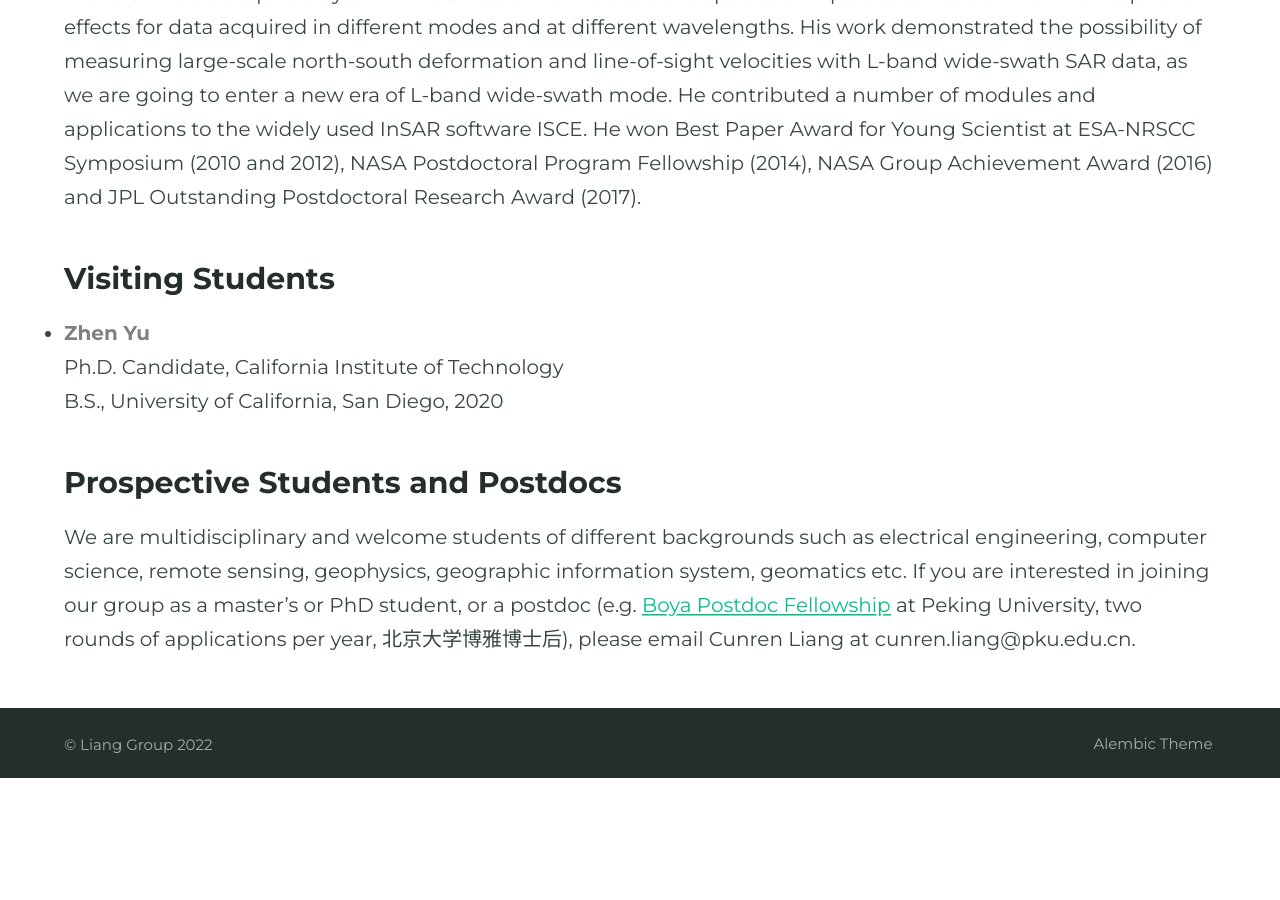
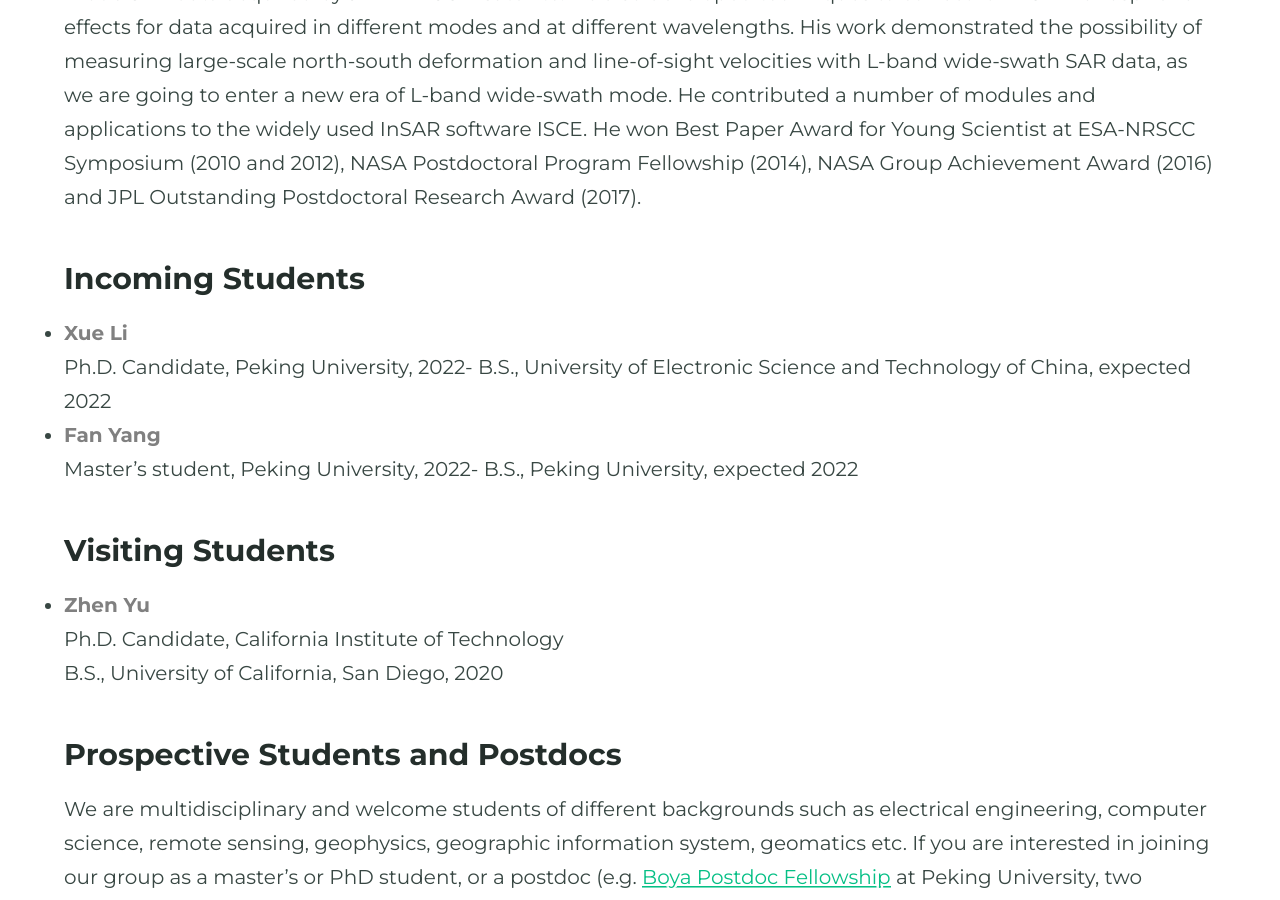
Before and after one commit to CunrenLiang/cunrenliang.github.io, a Jekyll site: the page built from people.md, in a window 1280 px wide and 900 px high, scrolled down 577 px. Built offline with Jekyll 4.4.1, drawn with Linux system fonts in a browser that asks for light colours; some web fonts are replaced; before the commit the page ends 1355 px from its top, so only the background shows below that.

Commit message:
Update people.md

```diff
--- a/people.md
+++ b/people.md
@@ -9,6 +9,17 @@ title: People
 
 Cunren Liang mainly works on Synthetic Aperture Radar (SAR) signal processing, interferometry (InSAR), remote sensing and their applications in geoscience and hazard response. He was a member of JPL/Caltech ARIA team and involved in a number of NASA projects such as NISAR Mission Science Team and NASA Earth Surface and Interior. He developed cutting-edge algorithms for processing multi-mode SAR data acquired by JAXA ALOS-2 satellite. He also developed techniques to correct for InSAR ionospheric effects for data acquired in different modes and at different wavelengths. His work demonstrated the possibility of measuring large-scale north-south deformation and line-of-sight velocities with L-band wide-swath SAR data, as we are going to enter a new era of L-band wide-swath mode. He contributed a number of modules and applications to the widely used InSAR software ISCE. He won Best Paper Award for Young Scientist at ESA-NRSCC Symposium (2010 and 2012), NASA Postdoctoral Program Fellowship (2014), NASA Group Achievement Award (2016) and JPL Outstanding Postdoctoral Research Award (2017).
 
+
+### Incoming Students
+* <span style="color:Gray; font-weight: 800">Xue Li</span>
+Ph.D. Candidate, Peking University, 2022-
+B.S., University of Electronic Science and Technology of China, expected 2022
+
+* <span style="color:Gray; font-weight: 800">Fan Yang</span>
+Master’s student, Peking University, 2022-
+B.S., Peking University, expected 2022
+
+
 ### Visiting Students
 * <span style="color:Gray; font-weight: 800">Zhen Yu</span>
 Ph.D. Candidate, California Institute of Technology
```
